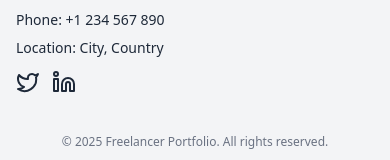
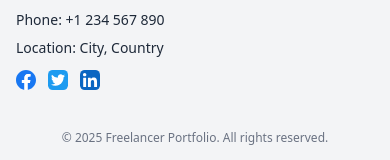
Before and after one commit to Ramesh-Bojanapu-1011/site49, a Next.js app: page /contact-us in a window 390 px wide. Shown: the part 5759-5919 px from the top of the page. Built offline with nearby package versions, Linux system fonts and the light colour scheme.

Commit message:
Refactor Contact Us and Footer components for improved accessibility and responsiveness

```diff
--- a/src/components/Footer.tsx
+++ b/src/components/Footer.tsx
@@ -83,19 +83,69 @@ const Footer = () => {
             </li>
             <li>
               {t("footer.phone")}:{" "}
-              <a href="tel:+1234567890" className="hover:text-[#00bcd4]">
+              <Link href="tel:+1234567890" className="hover:text-[#00bcd4]">
                 +1 234 567 890
-              </a>
+              </Link>
             </li>
             <li>{t("footer.location")}: City, Country</li>
           </ul>
           <div className="flex space-x-3 mt-3">
-            <a href="#" aria-label="Twitter" className="hover:text-[#00bcd4]">
-              <TwitterIcon />
-            </a>
-            <a href="#" aria-label="LinkedIn" className="hover:text-[#00bcd4]">
-              <LinkedinIcon />
-            </a>
+            <Link href="#" aria-label="Facebook">
+              <svg
+                xmlns="http://www.w3.org/2000/svg"
+                width={20}
+                height={20}
+                viewBox="0 0 256 256"
+              >
+                <path
+                  fill="#1877f2"
+                  d="M256 128C256 57.308 198.692 0 128 0S0 57.308 0 128c0 63.888 46.808 116.843 108 126.445V165H75.5v-37H108V99.8c0-32.08 19.11-49.8 48.348-49.8C170.352 50 185 52.5 185 52.5V84h-16.14C152.959 84 148 93.867 148 103.99V128h35.5l-5.675 37H148v89.445c61.192-9.602 108-62.556 108-126.445"
+                ></path>
+                <path
+                  fill="#fff"
+                  d="m177.825 165l5.675-37H148v-24.01C148 93.866 152.959 84 168.86 84H185V52.5S170.352 50 156.347 50C127.11 50 108 67.72 108 99.8V128H75.5v37H108v89.445A129 129 0 0 0 128 256a129 129 0 0 0 20-1.555V165z"
+                ></path>
+              </svg>
+            </Link>
+            <Link
+              href="#"
+              aria-label="Twitter"
+              className="hover:text-[#00bcd4]"
+            >
+              <svg
+                xmlns="http://www.w3.org/2000/svg"
+                width={20}
+                height={20}
+                viewBox="0 0 256 256"
+              >
+                <g fill="none">
+                  <rect width={256} height={256} fill="#fff" rx={60}></rect>
+                  <rect width={256} height={256} fill="#1d9bf0" rx={60}></rect>
+                  <path
+                    fill="#fff"
+                    d="M199.572 91.411c.11 1.587.11 3.174.11 4.776c0 48.797-37.148 105.075-105.075 105.075v-.03A104.54 104.54 0 0 1 38 184.677q4.379.525 8.79.533a74.15 74.15 0 0 0 45.865-15.839a36.98 36.98 0 0 1-34.501-25.645a36.8 36.8 0 0 0 16.672-.636c-17.228-3.481-29.623-18.618-29.623-36.198v-.468a36.7 36.7 0 0 0 16.76 4.622c-16.226-10.845-21.228-32.432-11.43-49.31a104.8 104.8 0 0 0 76.111 38.582a36.95 36.95 0 0 1 10.683-35.283c14.874-13.982 38.267-13.265 52.249 1.601a74.1 74.1 0 0 0 23.451-8.965a37.06 37.06 0 0 1-16.234 20.424A73.5 73.5 0 0 0 218 72.282a75 75 0 0 1-18.428 19.13"
+                  ></path>
+                </g>
+              </svg>
+            </Link>
+
+            <Link href="#" aria-label="LinkedIn">
+              <svg
+                xmlns="http://www.w3.org/2000/svg"
+                width={20}
+                height={20}
+                viewBox="0 0 256 256"
+              >
+                <g fill="none">
+                  <rect width={256} height={256} fill="#fff" rx={60}></rect>
+                  <rect width={256} height={256} fill="#0a66c2" rx={60}></rect>
+                  <path
+                    fill="#fff"
+                    d="M184.715 217.685h29.27a4 4 0 0 0 4-3.999l.015-61.842c0-32.323-6.965-57.168-44.738-57.168c-14.359-.534-27.9 6.868-35.207 19.228a.32.32 0 0 1-.595-.161V101.66a4 4 0 0 0-4-4h-27.777a4 4 0 0 0-4 4v112.02a4 4 0 0 0 4 4h29.268a4 4 0 0 0 4-4v-55.373c0-15.657 2.97-30.82 22.381-30.82c19.135 0 19.383 17.916 19.383 31.834v54.364a4 4 0 0 0 4 4M38 59.628c0 11.864 9.767 21.626 21.632 21.626c11.862-.001 21.623-9.769 21.623-21.631C81.253 47.761 71.491 38 59.628 38C47.762 38 38 47.763 38 59.627m6.959 158.058h29.307a4 4 0 0 0 4-4V101.66a4 4 0 0 0-4-4H44.959a4 4 0 0 0-4 4v112.025a4 4 0 0 0 4 4"
+                  ></path>
+                </g>
+              </svg>
+            </Link>
           </div>
         </div>
       </div>
```
Also changed, not shown: pages/contact-us.tsx (indentation only).
